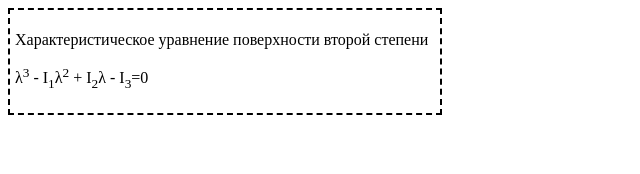
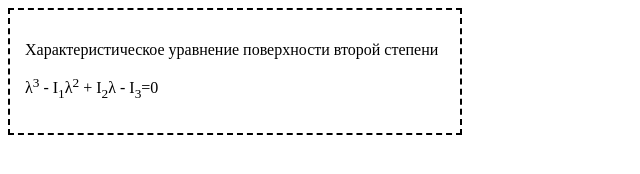
Before and after one commit to ikniga/Frontend_homework, a plain HTML site: page 6.html in a window 1280 px wide. Shown: the whole page, without its empty margins (0-640 px from the left). Drawn offline with Linux system fonts and the light colour scheme.

Commit message:
Update style5.css

```diff
--- a/style5.css
+++ b/style5.css
@@ -1,6 +1,6 @@
 div{
 	border: 2px;
 	border-style: dashed;
-	padding: 5px;
+	padding: 15px;
 	width: 420px;
 }
```
